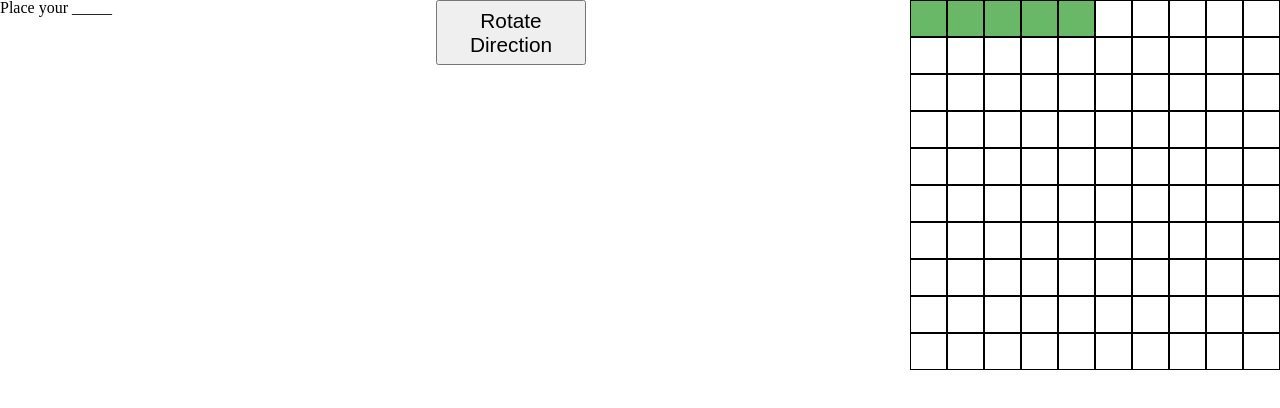
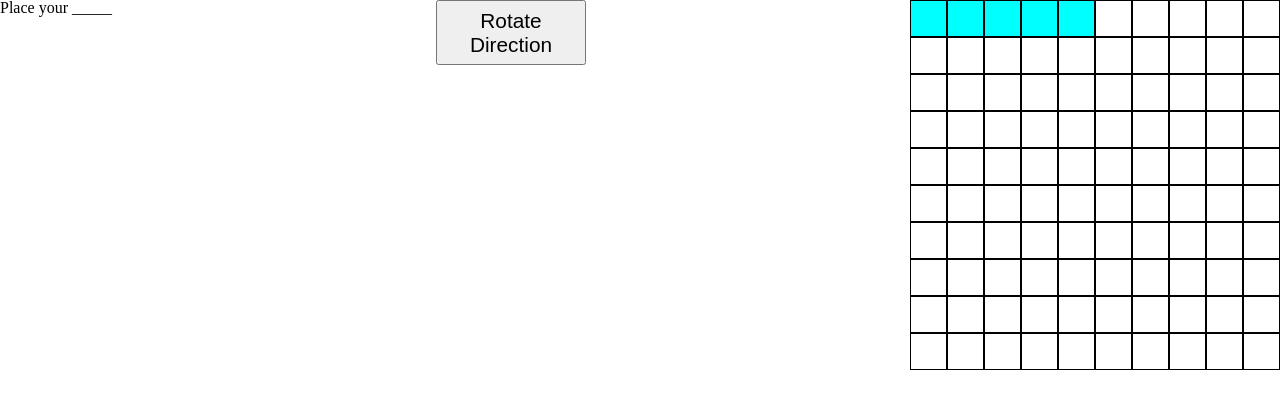
Before and after one commit to prestf8/Battleship, a website with bundled scripts: page index.html in a window 1280 px wide. Both pictures are taken after a click on the element 928 px from the left and 18 px from the top of the page. Built offline with nearby package versions, Linux system fonts and the light colour scheme.

Commit message:
place down ship with mouse click v1

```diff
--- a/modules/DOM.js
+++ b/modules/DOM.js
@@ -18,7 +18,16 @@ const DOM = (() => {
             shipPlacement = storeShipPlacementV(clickedBoardUnit, clickedCoords);
         }
 
-        Game.placeDownShip(shipPlacement);
+        let canPlaceDownShip = Game.checkIfCanPlaceDownShip(shipPlacement);
+        console.log(canPlaceDownShip);
+        if (canPlaceDownShip) {
+            for(let coords of shipPlacement) {
+                let boardUnitDOM = playerBoardDOM.querySelector(`.player-board-div[data-coordinate='${coords}']`);
+                console.log(boardUnitDOM);
+                boardUnitDOM.classList.add("board-div-selected");
+            }
+
+        }
     }
 
     let getHorizontal = () => horizontal;
@@ -87,7 +96,7 @@ const DOM = (() => {
         let hoveredCoordinate = parseInt(hoveredBoardUnit.getAttribute("data-coordinate"));
 
         for(let boardUnit of playerBoardDivs) {
-            boardUnit.classList.remove("board-div-selected");
+            boardUnit.classList.remove("board-div-hovered");
         }
 
         let shipPlacement;
@@ -100,7 +109,7 @@ const DOM = (() => {
 
         for(const coord of shipPlacement) {
             let boardUnit = playerBoardDOM.querySelector(`[data-coordinate="${coord}"]`);
-            boardUnit.classList.add("board-div-selected");
+            boardUnit.classList.add("board-div-hovered");
         }
         // console.log(toBeSelectedCoordinates);
     }
--- a/modules/Game.js
+++ b/modules/Game.js
@@ -10,18 +10,20 @@ const Game = (() => {
     let placeDownStage = true;
     let combatStage = false;
 
-    let placeDownShip = (shipPlacement) => {
-
+    let checkIfCanPlaceDownShip = (shipPlacement) => {
         // Conditions: Placement cannot be already occupied & Ship placement cannot be off the board
         for(let placement of shipPlacement) {
             if (player.getGameboard().checkIfOccupied(parseInt(placement))) {
                 return;
             }
         }
-
         if (shipPlacement.length !== DOM.getPlaceShipLength()) {
             return;
         }
+        return true;
+    }
+
+    let placeDownShip = (shipPlacement) => {
     }
 
     let initialization = () => {
@@ -33,6 +35,7 @@ const Game = (() => {
     return {
         placeDownShip,
         initialization,
+        checkIfCanPlaceDownShip
     }
 
 
--- a/stylesheets/style.css
+++ b/stylesheets/style.css
@@ -24,8 +24,12 @@ body {
     cursor: pointer;
 }
 
+.board-div-hovered {
+    background-color: rgb(104, 184, 104);
+}
+
 .board-div-selected {
-    background-color: rgb(104, 184, 104);
+    background-color: cyan;
 }
 
 
```
